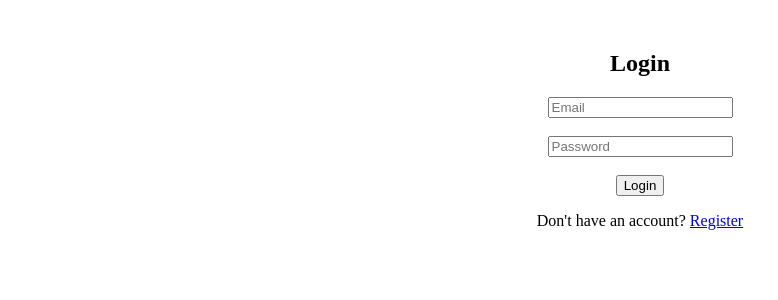
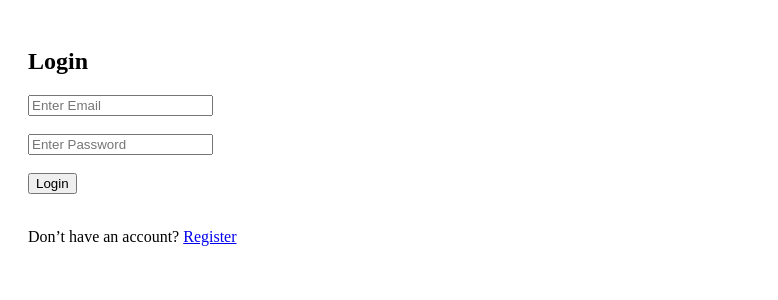
Before and after one commit to krishnavenisabbi-ship-it/case-management, a React (Vite) app in the folder frontend/: page /login in a window 1280 px wide. Shown: the top 300 px of the page, without its empty margins (0-778 px from the left). Built offline with nearby package versions, Linux system fonts and the light colour scheme.

Commit message:
fix login page fully

```diff
--- a/frontend/src/pages/Login.jsx
+++ b/frontend/src/pages/Login.jsx
@@ -22,29 +22,32 @@ function Login() {
 
     try {
       const res = await axios.post(
-  "https://case-management-dkgs.onrender.com/api/login",
-  formData
-);
+        "https://case-management-dkgs.onrender.com/api/login",
+        formData
+      );
+
+      // Save token
       localStorage.setItem("token", res.data.token);
 
-      alert("Login Successful ✅");
-      navigate("/");
+      alert("Login successful ✅");
 
+      // Redirect to dashboard
+      navigate("/dashboard");
     } catch (error) {
-      alert(error.response?.data?.message || "Invalid credentials");
+      console.error(error);
+      alert("Invalid credentials ❌");
     }
   };
 
   return (
-    <div style={{ textAlign: "center", marginTop: "50px" }}>
+    <div style={{ padding: "20px" }}>
       <h2>Login</h2>
 
       <form onSubmit={handleSubmit}>
-
         <input
           type="email"
           name="email"
-          placeholder="Email"
+          placeholder="Enter Email"
           value={formData.email}
           onChange={handleChange}
           required
@@ -54,7 +57,7 @@ function Login() {
         <input
           type="password"
           name="password"
-          placeholder="Password"
+          placeholder="Enter Password"
           value={formData.password}
           onChange={handleChange}
           required
@@ -62,11 +65,12 @@ function Login() {
         <br /><br />
 
         <button type="submit">Login</button>
-
       </form>
 
+      <br />
+
       <p>
-        Don't have an account? <Link to="/register">Register</Link>
+        Don’t have an account? <Link to="/register">Register</Link>
       </p>
     </div>
   );
```
Also changed, not shown: 3 other files (tests, documents, lock files or other folders).
